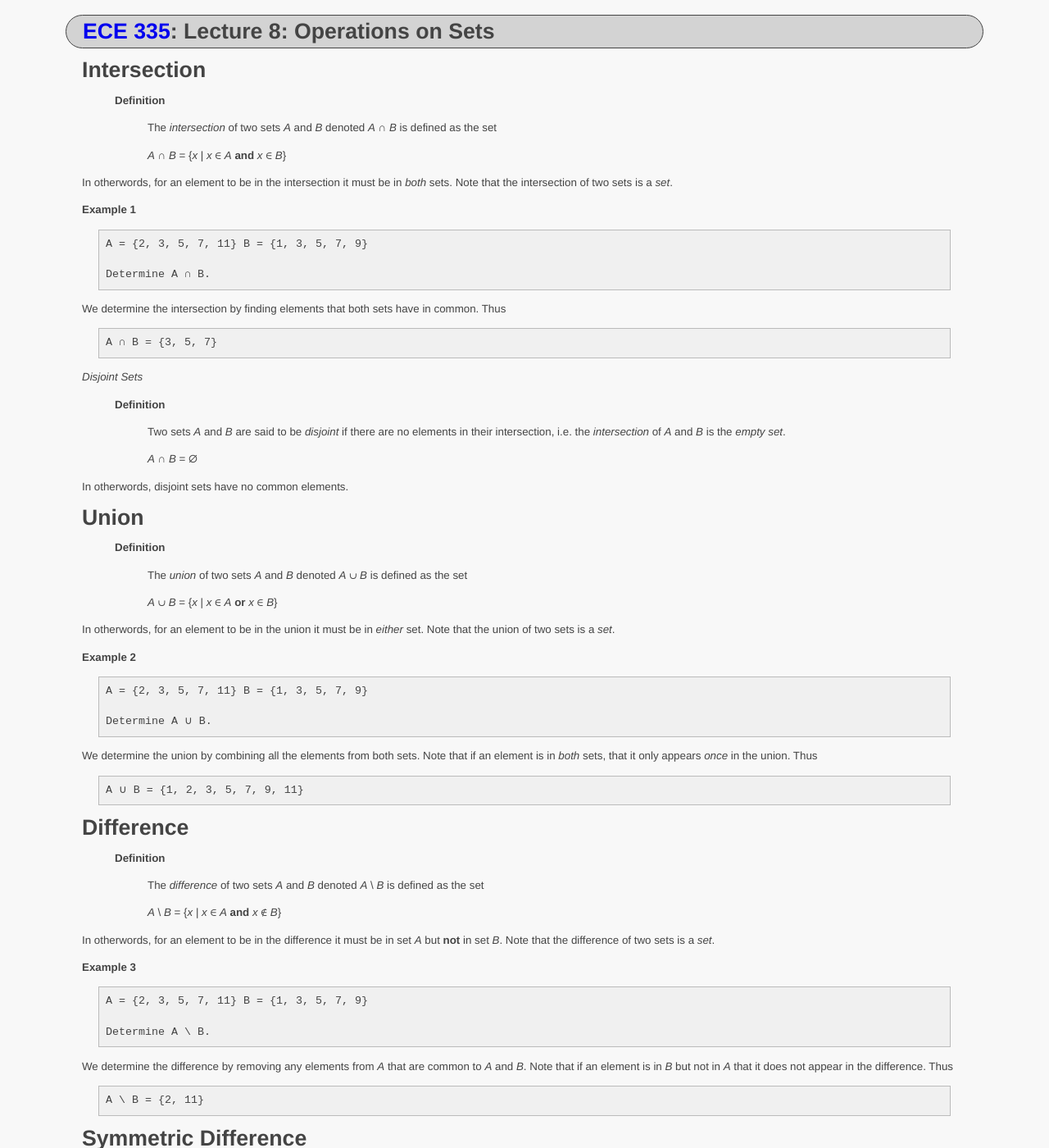
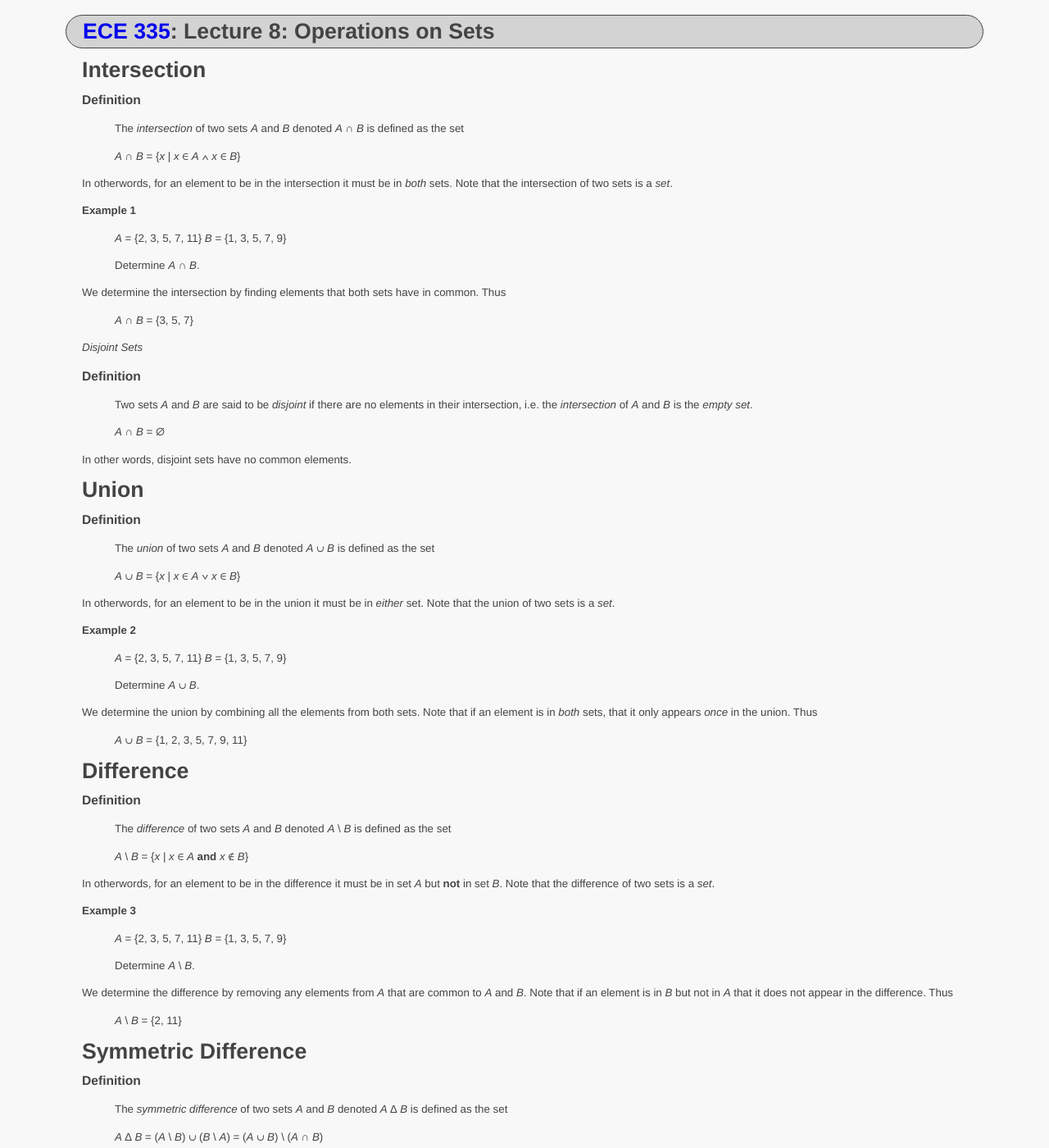
Before and after one commit to ycpcs/ece335-summer2019, a Jekyll site: the page built from lectures/lecture08.md, in a window 1280 px wide and 1400 px high. Shown: the whole window at 82% size. Built offline with Jekyll 4.4.1, drawn with Linux system fonts in a browser that asks for light colours; some of the changed text lies outside the part shown.

Commit message:
update lecture 8
update lecture 8

```diff
--- a/lectures/lecture08.md
+++ b/lectures/lecture08.md
@@ -6,73 +6,73 @@ title: "Lecture 8: Operations on Sets"
 Intersection
 ============
 
-> **Definition**
+### **Definition**
 
-> > The *intersection* of two sets *A* and *B* denoted *A* ∩ *B* is defined
-> > as the set
+> The *intersection* of two sets *A* and *B* denoted *A* ∩ *B* is defined
+> as the set
 
-> > *A* ∩ *B* = {*x* \| *x* ∈ *A* **and** *x* ∈ *B*}
+> *A* ∩ *B* = {*x* \| *x* ∈ *A* ∧ *x* ∈ *B*}
 
 In otherwords, for an element to be in the intersection it must be in
 *both* sets. Note that the intersection of two sets is a *set*.
 
 **Example 1**
 
-    A = {2, 3, 5, 7, 11} B = {1, 3, 5, 7, 9}
+> *A* = {2, 3, 5, 7, 11} *B* = {1, 3, 5, 7, 9}
 
-    Determine A ∩ B.
+> Determine *A* ∩ *B*.
 
 We determine the intersection by finding elements that both sets have in
 common. Thus
 
-    A ∩ B = {3, 5, 7}
+> *A* ∩ *B* = {3, 5, 7}
 
 *Disjoint Sets*
 
-> **Definition**
+### **Definition**
 
-> > Two sets *A* and *B* are said to be *disjoint* if there are no elements
-> > in their intersection, i.e. the *intersection* of *A* and *B* is the
-> > *empty set*.
-> >
-> > *A* ∩ *B* = ∅
+> Two sets *A* and *B* are said to be *disjoint* if there are no elements
+> in their intersection, i.e. the *intersection* of *A* and *B* is the
+> *empty set*.
+>
+> *A* ∩ *B* = ∅
 
-In otherwords, disjoint sets have no common elements.
+In other words, disjoint sets have no common elements.
 
 Union
 =====
 
-> **Definition**
+### **Definition**
 
-> > The *union* of two sets *A* and *B* denoted *A* ∪ *B* is defined as the
-> > set
+> The *union* of two sets *A* and *B* denoted *A* ∪ *B* is defined as the
+> set
 
-> > *A* ∪ *B* = {*x* \| *x* ∈ *A* **or** *x* ∈ *B*}
+> *A* ∪ *B* = {*x* \| *x* ∈ *A* ∨ *x* ∈ *B*}
 
 In otherwords, for an element to be in the union it must be in *either*
 set. Note that the union of two sets is a *set*.
 
 **Example 2**
 
-    A = {2, 3, 5, 7, 11} B = {1, 3, 5, 7, 9}
+> *A* = {2, 3, 5, 7, 11} *B* = {1, 3, 5, 7, 9}
 
-    Determine A ∪ B.
+> Determine *A* ∪ *B*.
 
 We determine the union by combining all the elements from both sets.
 Note that if an element is in *both* sets, that it only appears *once*
 in the union. Thus
 
-    A ∪ B = {1, 2, 3, 5, 7, 9, 11}
+> *A* ∪ *B* = {1, 2, 3, 5, 7, 9, 11}
 
 Difference
 ==========
 
-> **Definition**
+### **Definition**
 
-> > The *difference* of two sets *A* and *B* denoted *A* \\ *B* is defined
-> > as the set
+> The *difference* of two sets *A* and *B* denoted *A* \\ *B* is defined
+> as the set
 
-> > *A* \ *B* = {*x* \| *x* ∈ *A* **and** *x* ∉ *B*}
+> *A* \\ *B* = {*x* \| *x* ∈ *A* **and** *x* ∉ *B*}
 
 In otherwords, for an element to be in the difference it must be in set
 *A* but **not** in set *B*. Note that the difference of two sets is a
@@ -128,7 +128,7 @@ The Venn diagrams for the basic set operations are shown below
 
 **Example 5**
 
-    Construct a Venn Diagram for A ∪ (B \ C).
+> Construct a Venn Diagram for *A* ∪ (*B* \ *C*).
 
 Drawing three overlapping circles we first shade in the area (*B* \ *C*)
 
@@ -144,7 +144,7 @@ not constitute a proof of a set equivalency.
 
 **Example 6**
 
-    Construct a Venn Diagram for (A ∪ B) ∩ (A ∪ C).
+> Construct a Venn Diagram for (*A* ∪ *B*) ∩ (*A* ∪ *C*).
 
 Drawing three overlapping circles we first shade in the area (*A* ∪ *B*)
 in red
@@ -168,12 +168,12 @@ Compare this area to the area for *A* ∪ (*B* ∩ *C*)?
 Subsets
 =======
 
-> **Definition**
+### **Definition**
 
-> > A set *A* is a *subset* of a set *B*, denoted *A* ⊆ *B*, if *all* the
-> > elements of *A* are also in *B*, i.e.
-> >
-> > *x* ∈ *A* → *x* ∈ *B*
+> A set *A* is a *subset* of a set *B*, denoted *A* ⊆ *B*, if *all* the
+> elements of *A* are also in *B*, i.e.
+
+> *x* ∈ *A* → *x* ∈ *B*
 
 It should be clear from the definition that
 
@@ -181,23 +181,23 @@ It should be clear from the definition that
 
 **Example 7**
 
-    A = {x | x is a state in the USA} B = {y | y birthplace of
-    a US president}
+> *A* = {*x* | *x* is a state in the USA} *B* = {*y* | *y* birthplace of
+> a US president}
 
-    Is A ⊆ B? Is B ⊆ A?
+> Is *A* ⊆ *B*? Is *B* ⊆ *A*?
 
 To answer the first question we must determine if all states of the USA
 have had a president born in them. To this point, no presidents have
 been born in Alaska, so
 
-    A ⊈ B
+> *A* ⊈ *B*
 
 For the second question we must determine if each president was born in
 a US state. Since natural citizenship is a requirement for being
 president (and none have been born in US territories), all the
 presidents were born in a US state. Thus
 
-    B ⊆ A
+> *B* ⊆ *A*
 
 (Actually many of the first presidents were born before the USA was
 formed so technically not all the presidents were born in US states).
@@ -225,7 +225,7 @@ relationships for sets.
 
 **Example 8**
 
-    Show (A ∪ B) ∩ (A ∪ C) = A ∪ (B ∩ C)
+> Show (*A* ∪ *B*) ∩ (*A* ∪ *C*) = *A* ∪ (*B* ∩ *C*)
 
 We begin by writing the logical form of (*A* ∪ *B*) as
 
@@ -244,13 +244,13 @@ law gives
 
 Which in set notation is
 
-    A ∪ (B ∩ C)
+> *A* ∪ (*B* ∩ *C*)
 
 Thus set *union* distributes over set *intersection*.
 
 **Example 9**
 
-    Show A \ (A ∩ B) = A \ B
+> Show *A* \\ (*A* ∩ *B*) = *A* \\ *B*
 
 *A* ∩ *B* means
 
@@ -274,7 +274,7 @@ Taking the difference with *A* and applying logical equivalences gives
 
 Giving
 
-    A \ B
+    *A* \\ *B*
 
 **Theorem**
 
```
Also changed, not shown: other parts of lectures/lecture08.md (+15 -15 lines).
